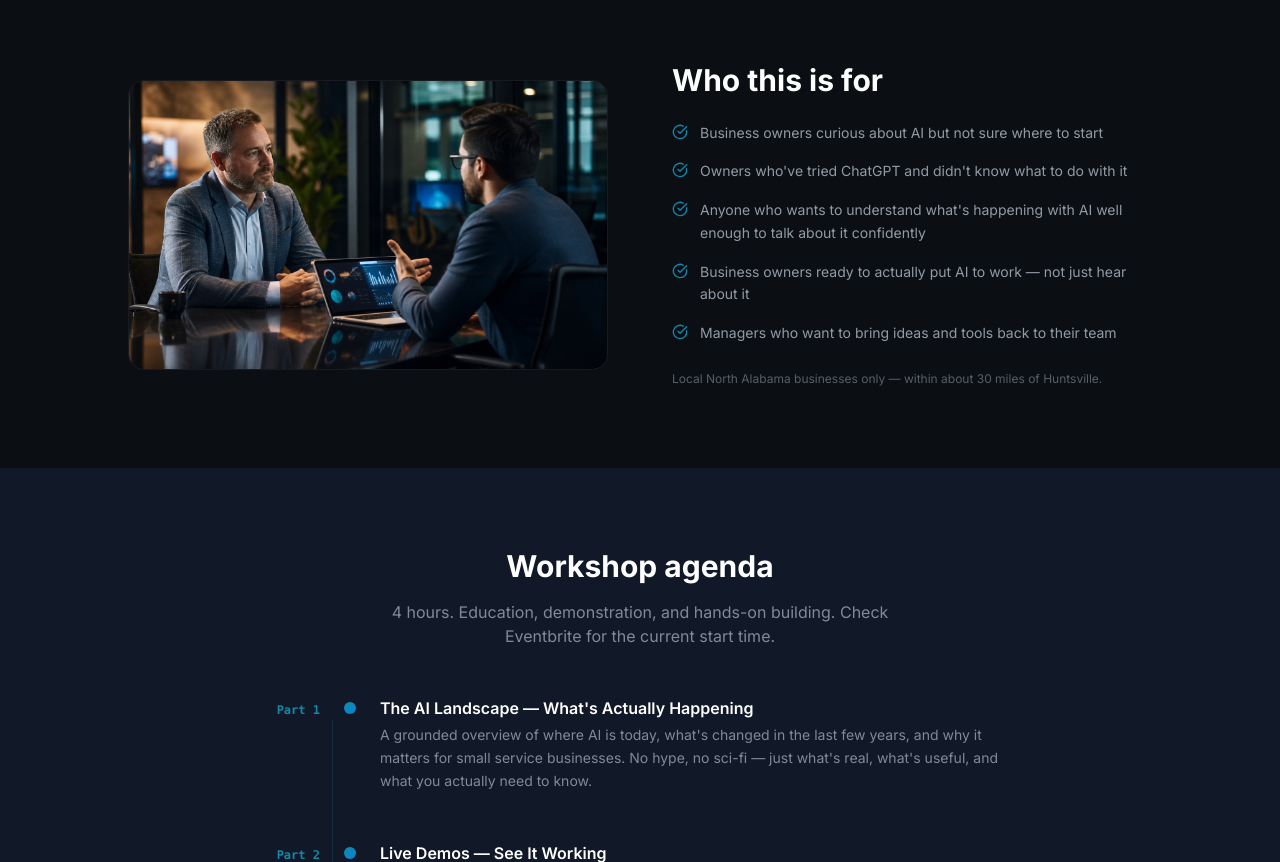
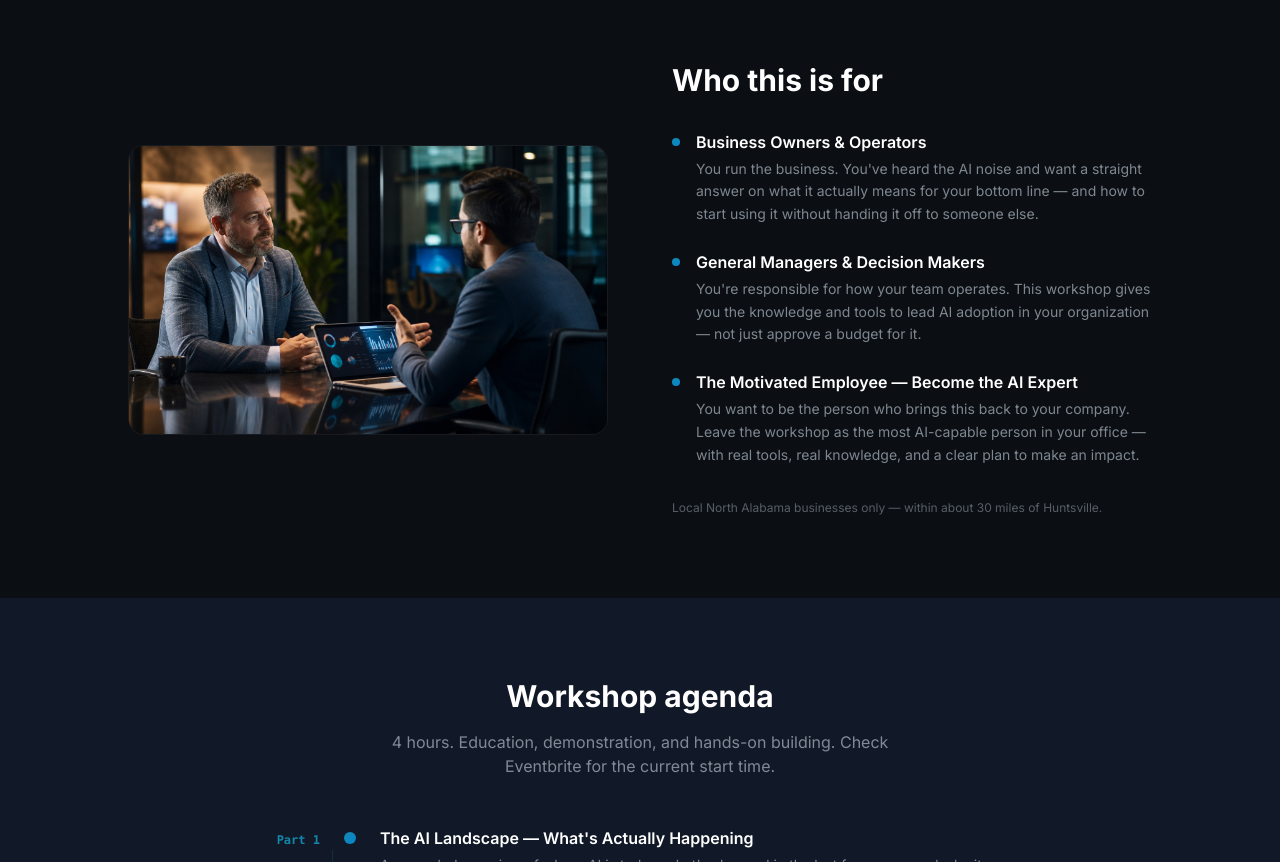
Before and after one commit to fourstonesdigital/fourstones-ai, a Next.js app: page /workshop in a window 1280 px wide. Shown: the part 1600-2462 px from the top of the page. Built offline with nearby package versions, Linux system fonts and the light colour scheme.

Commit message:
Workshop: rewrite 'Who this is for' with 3 distinct audience buckets

```diff
--- a/app/workshop/page.tsx
+++ b/app/workshop/page.tsx
@@ -76,11 +76,18 @@ const includes = [
 ];
 
 const whoShouldCome = [
-  'Business owners curious about AI but not sure where to start',
-  'Owners who\'ve tried ChatGPT and didn\'t know what to do with it',
-  'Anyone who wants to understand what\'s happening with AI well enough to talk about it confidently',
-  'Business owners ready to actually put AI to work — not just hear about it',
-  'Managers who want to bring ideas and tools back to their team',
+  {
+    label: 'Business Owners & Operators',
+    desc: 'You run the business. You\'ve heard the AI noise and want a straight answer on what it actually means for your bottom line — and how to start using it without handing it off to someone else.',
+  },
+  {
+    label: 'General Managers & Decision Makers',
+    desc: 'You\'re responsible for how your team operates. This workshop gives you the knowledge and tools to lead AI adoption in your organization — not just approve a budget for it.',
+  },
+  {
+    label: 'The Motivated Employee — Become the AI Expert',
+    desc: 'You want to be the person who brings this back to your company. Leave the workshop as the most AI-capable person in your office — with real tools, real knowledge, and a clear plan to make an impact.',
+  },
 ];
 
 const faqs = [
@@ -210,16 +217,19 @@ export default function WorkshopPage() {
             />
           </div>
           <div>
-            <h2 className="text-3xl font-bold text-white mb-6">Who this is for</h2>
-            <ul className="space-y-4">
+            <h2 className="text-3xl font-bold text-white mb-8">Who this is for</h2>
+            <div className="space-y-6">
               {whoShouldCome.map((item) => (
-                <li key={item} className="flex items-start gap-3 text-[#CBD5E1]/70 text-sm leading-relaxed">
-                  <CheckCircle size={16} className="text-[#1488AA] shrink-0 mt-0.5" />
-                  {item}
-                </li>
+                <div key={item.label} className="flex gap-4">
+                  <div className="w-2 h-2 rounded-full gradient-teal-blue shrink-0 mt-2" />
+                  <div>
+                    <div className="text-white font-semibold mb-1">{item.label}</div>
+                    <p className="text-[#CBD5E1]/60 text-sm leading-relaxed">{item.desc}</p>
+                  </div>
+                </div>
               ))}
-            </ul>
-            <p className="text-[#CBD5E1]/40 text-xs mt-6 leading-relaxed">
+            </div>
+            <p className="text-[#CBD5E1]/40 text-xs mt-8 leading-relaxed">
               Local North Alabama businesses only — within about 30 miles of Huntsville.
             </p>
           </div>
```
